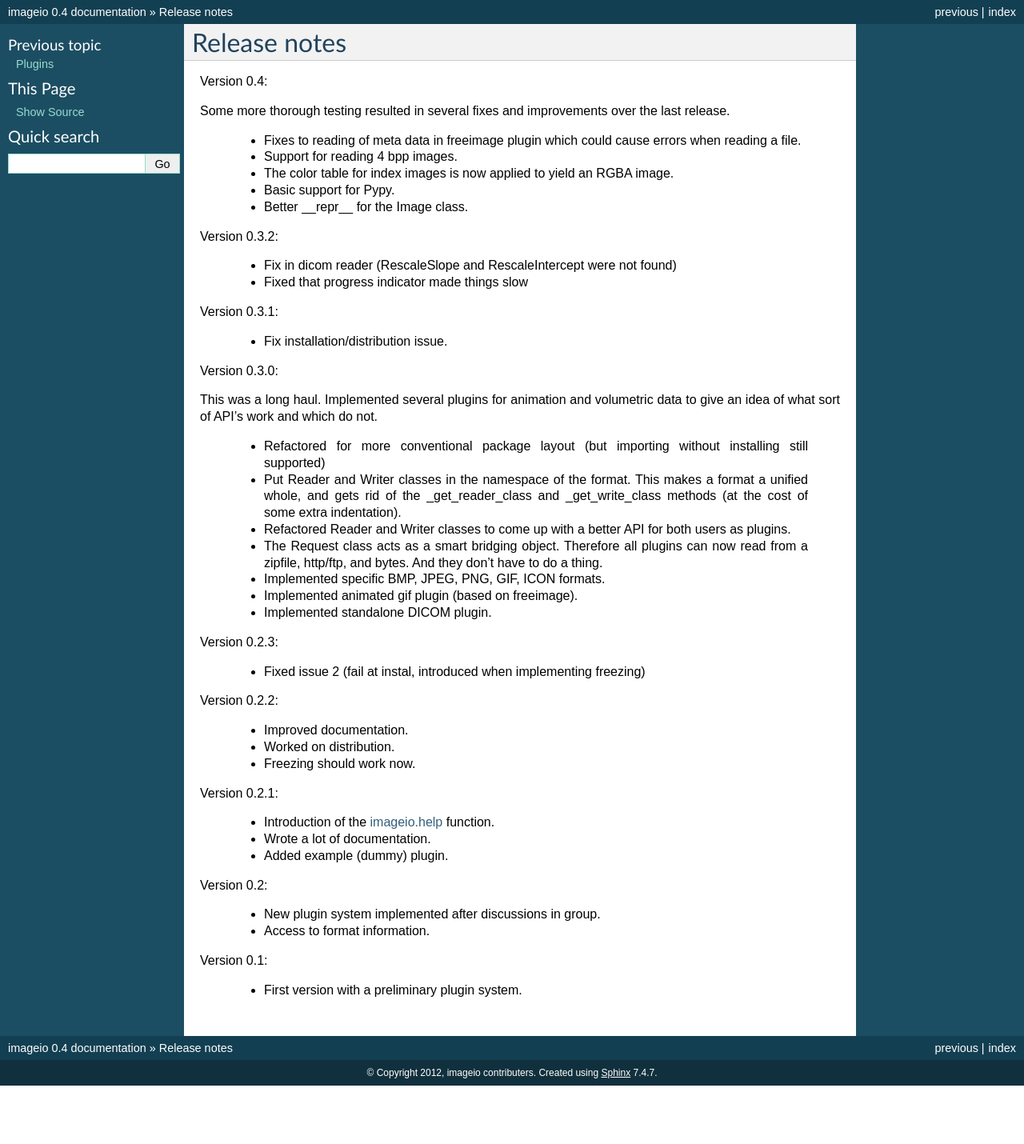
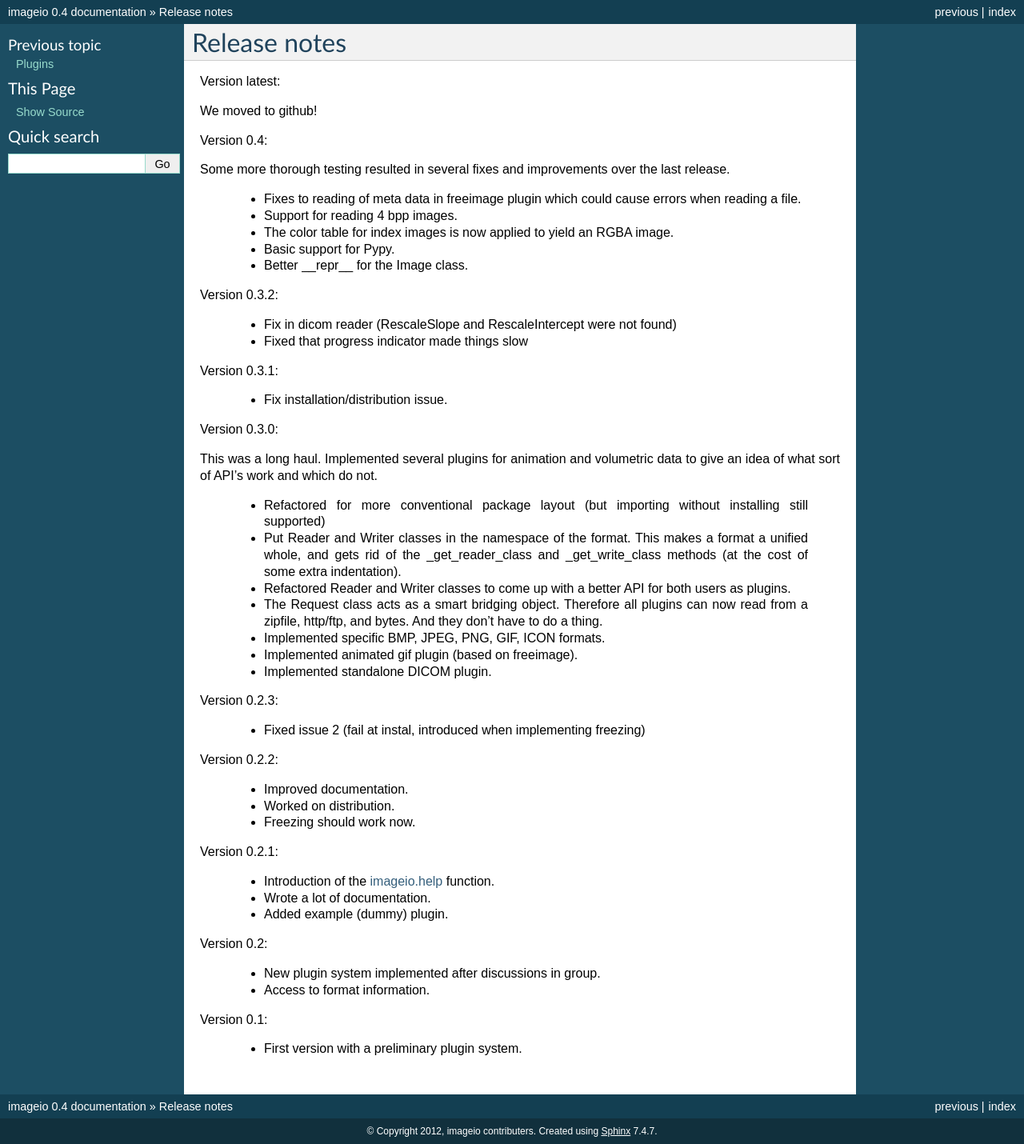
Before and after one commit to imageio/imageio, a Sphinx documentation site: the page built from docs/releasenotes.rst, in a window 1280 px wide. Shown: the whole page at 80% size. Built offline with Sphinx 7.4.7, drawn with Linux system fonts in a browser that asks for light colours; before the commit the page ends 1357 px from its top, so only the background shows below that.

Commit message:
Adding note in release notes (mostly to test of readthedocs hook works.

```diff
--- a/docs/releasenotes.rst
+++ b/docs/releasenotes.rst
@@ -1,5 +1,10 @@
 Release notes
 -------------
+
+Version latest:
+
+We moved to github!
+
 
 Version 0.4:
 
```
